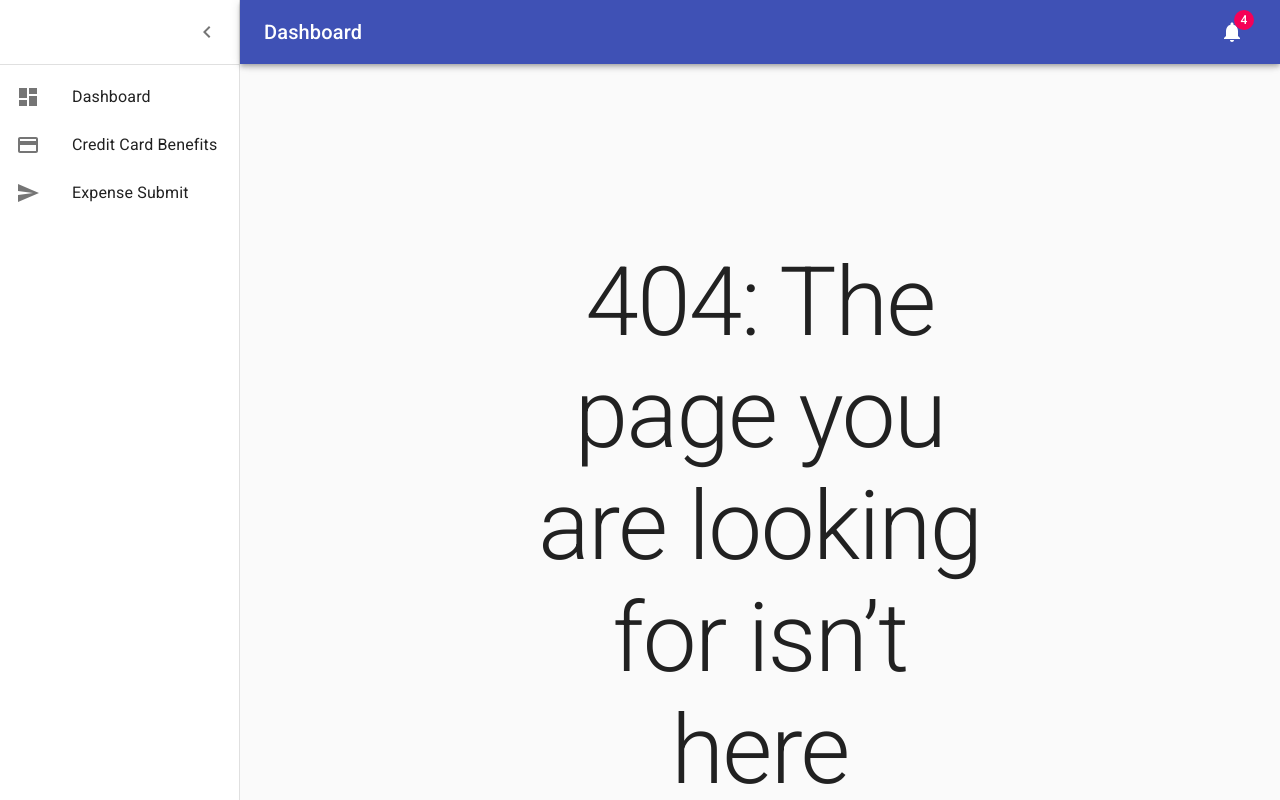
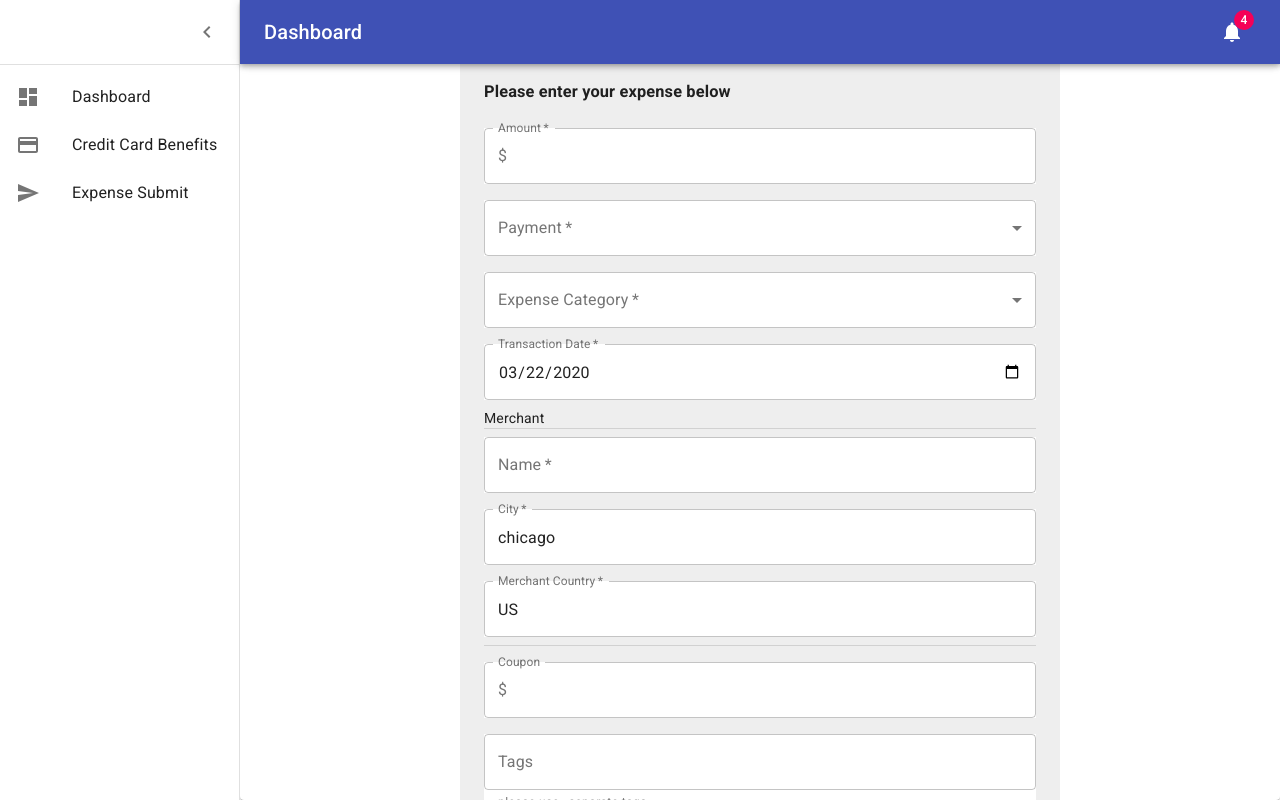
Before and after one commit to xiaoxianma/xiaomanager, a React (Create React App) app in the folder frontend/: page /expense-submit in a window 1280 px wide. Built offline with nearby package versions, Linux system fonts and the light colour scheme.

Commit message:
frontend add expense submit page

```diff
--- a/frontend/src/components/App.js
+++ b/frontend/src/components/App.js
@@ -8,6 +8,7 @@ import CreditCardBenefits from "./budget/CreditCardBenefits";
 import NotFound from "./common/NotFound";
 import {makeStyles} from "@material-ui/core/styles";
 import CssBaseline from "@material-ui/core/CssBaseline";
+import ExpenseSubmit from "./budget/ExpenseSubmit";
 
 
 const useStyle = makeStyles(theme => ({
@@ -37,6 +38,7 @@ export default function App() {
                         <Route exact path="/login"><Login/></Route>
                         <PrivateRoute exact path="/"><DashBoard/></PrivateRoute>
                         <PrivateRoute exact path="/ccbenefits"><CreditCardBenefits/></PrivateRoute>
+                        <PrivateRoute exact path="/expense-submit"><ExpenseSubmit/></PrivateRoute>
                         <Route path="*"><NotFound/></Route>
                     </Switch>
                 </main>
--- a/frontend/src/components/base/listItems.js
+++ b/frontend/src/components/base/listItems.js
@@ -22,7 +22,7 @@ export const mainListItems = (
             </ListItemIcon>
             <ListItemText primary="Credit Card Benefits"/>
         </ListItem>
-        <ListItem button component={Link} to="/">
+        <ListItem button component={Link} to="/expense-submit">
             <ListItemIcon>
                 <SubmitReportIcon />
             </ListItemIcon>
--- /dev/null
+++ b/frontend/src/components/budget/ExpenseSubmit.js
@@ -0,0 +1,150 @@
+import React from "react";
+import {makeStyles} from "@material-ui/core/styles";
+import Paper from "@material-ui/core/Paper";
+import {APP_BAR_HEIGHT} from "../utils/globalParams";
+import {TextField} from "@material-ui/core";
+import InputAdornment from "@material-ui/core/InputAdornment";
+import Container from "@material-ui/core/Container";
+import grey from "@material-ui/core/colors/grey";
+import Divider from "@material-ui/core/Divider";
+import MenuItem from "@material-ui/core/MenuItem";
+
+
+const useStyles = makeStyles(theme => ({
+    root: {
+        display: 'flex',
+        flexWrap: 'wrap',
+        height: `calc(100% - ${APP_BAR_HEIGHT}px)`,
+    },
+    container: {
+        backgroundColor: grey[200],
+    },
+    textField: {
+        marginTop: theme.spacing(1),
+        marginBottom: theme.spacing(1),
+        backgroundColor: theme.palette.common.white,
+    },
+    divider: {
+        marginBottom: theme.spacing(1),
+    }
+}));
+
+export default function ExpenseSubmit() {
+    const classes = useStyles();
+    const payments = [{id: 1, value: 1}, {id: 2, value: 2}];
+    return (
+        <Paper className={classes.root}>
+            <Container maxWidth="sm" className={classes.container}>
+                <div>
+                    <h3>Please enter your expense below</h3>
+                </div>
+                <div>
+                    <TextField
+                        required
+                        fullWidth
+                        id="amount"
+                        label="Amount"
+                        className={classes.textField}
+                        variant="outlined"
+                        InputProps={{startAdornment: <InputAdornment position="start">$</InputAdornment>}}
+                    />
+                    <TextField
+                        required
+                        fullWidth
+                        select
+                        id="payment"
+                        label="Payment"
+                        className={classes.textField}
+                        variant="outlined"
+                    >
+                        {payments.map((option) => (
+                            <MenuItem key={option.id} value={option.value}>
+                                {option.value}
+                            </MenuItem>
+                        ))}
+                    </TextField>
+                    <TextField
+                        required
+                        fullWidth
+                        select
+                        id="expense-type"
+                        label="Expense Category"
+                        className={classes.textField}
+                        variant="outlined"
+                    >
+                        {payments.map((option) => (
+                            <MenuItem key={option.id} value={option.value}>
+                                {option.value}
+                            </MenuItem>
+                        ))}
+                    </TextField>
+                    <TextField
+                        required
+                        fullWidth
+                        id="transaction-date"
+                        label="Transaction Date"
+                        type="date"
+                        defaultValue={new Date().toISOString().slice(0, 10)}
+                        className={classes.textField}
+                        variant="outlined"
+                    />
+                    <div>
+                        <span style={{fontSize: 14}}>Merchant</span>
+                        <Divider/>
+                    </div>
+                    <TextField
+                        required
+                        fullWidth
+                        id="merchant-name"
+                        label="Name"
+                        className={classes.textField}
+                        variant="outlined"
+                    />
+                    <TextField
+                        required
+                        fullWidth
+                        defaultValue="chicago"
+                        id="merchant-city"
+                        label="City"
+                        className={classes.textField}
+                        variant="outlined"
+                    />
+                    <TextField
+                        required
+                        fullWidth
+                        defaultValue="US"
+                        id="Country"
+                        label="Merchant Country"
+                        className={classes.textField}
+                        variant="outlined"
+                    />
+                    <Divider className={classes.divider}/>
+                    <TextField
+                        fullWidth
+                        id="coupon"
+                        label="Coupon"
+                        className={classes.textField}
+                        variant="outlined"
+                        InputProps={{startAdornment: <InputAdornment position="start">$</InputAdornment>}}
+                    />
+                    <TextField
+                        fullWidth
+                        id="tags"
+                        label="Tags"
+                        helperText="please use , separate tags"
+                        className={classes.textField}
+                        variant="outlined"
+                    />
+                    <TextField
+                        fullWidth
+                        multiline
+                        id="notes"
+                        label="Notes"
+                        className={classes.textField}
+                        variant="outlined"
+                    />
+                </div>
+            </Container>
+        </Paper>
+    );
+}
```
Also changed, not shown: 1 other file (tests, documents, lock files or other folders).
